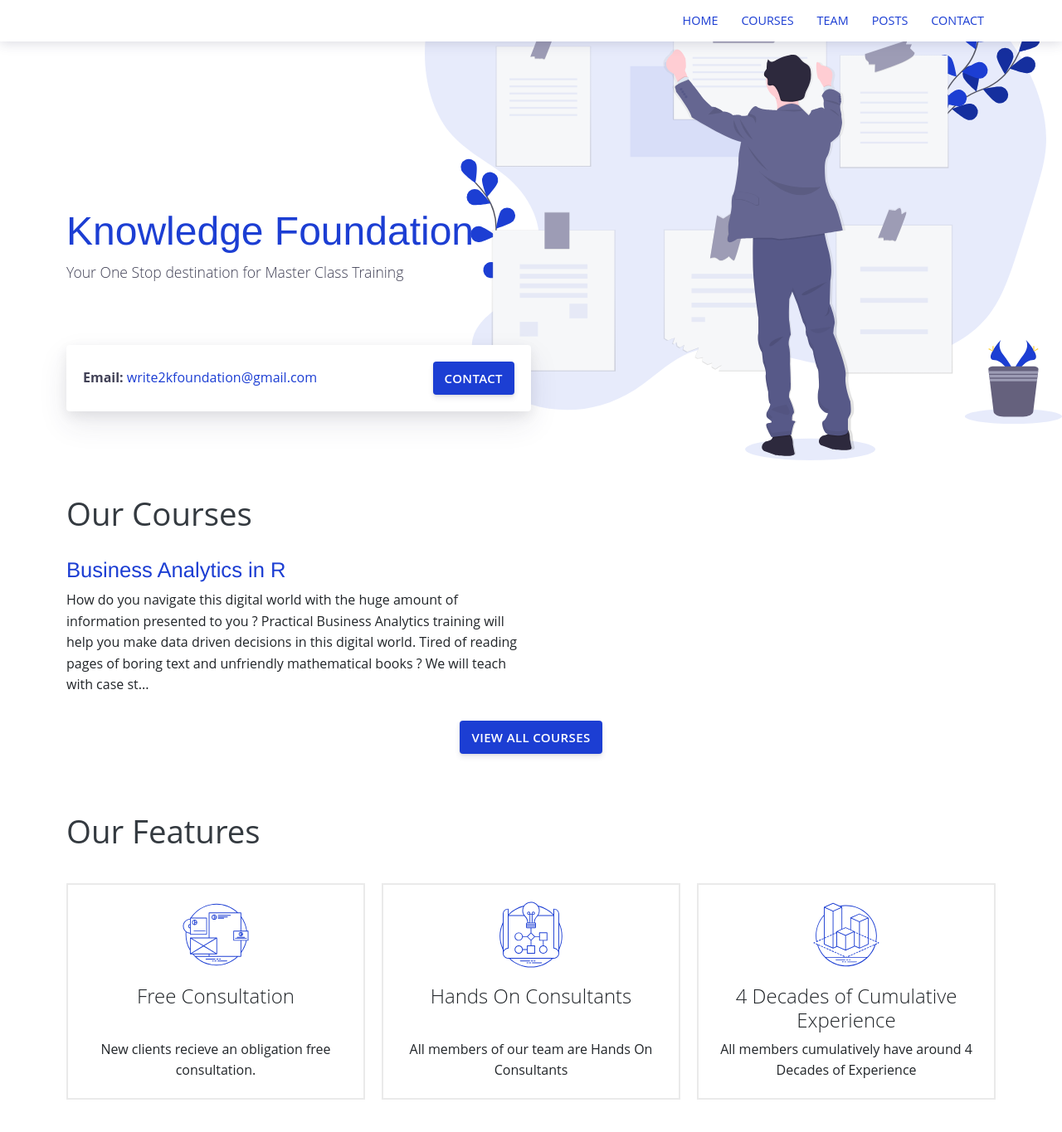
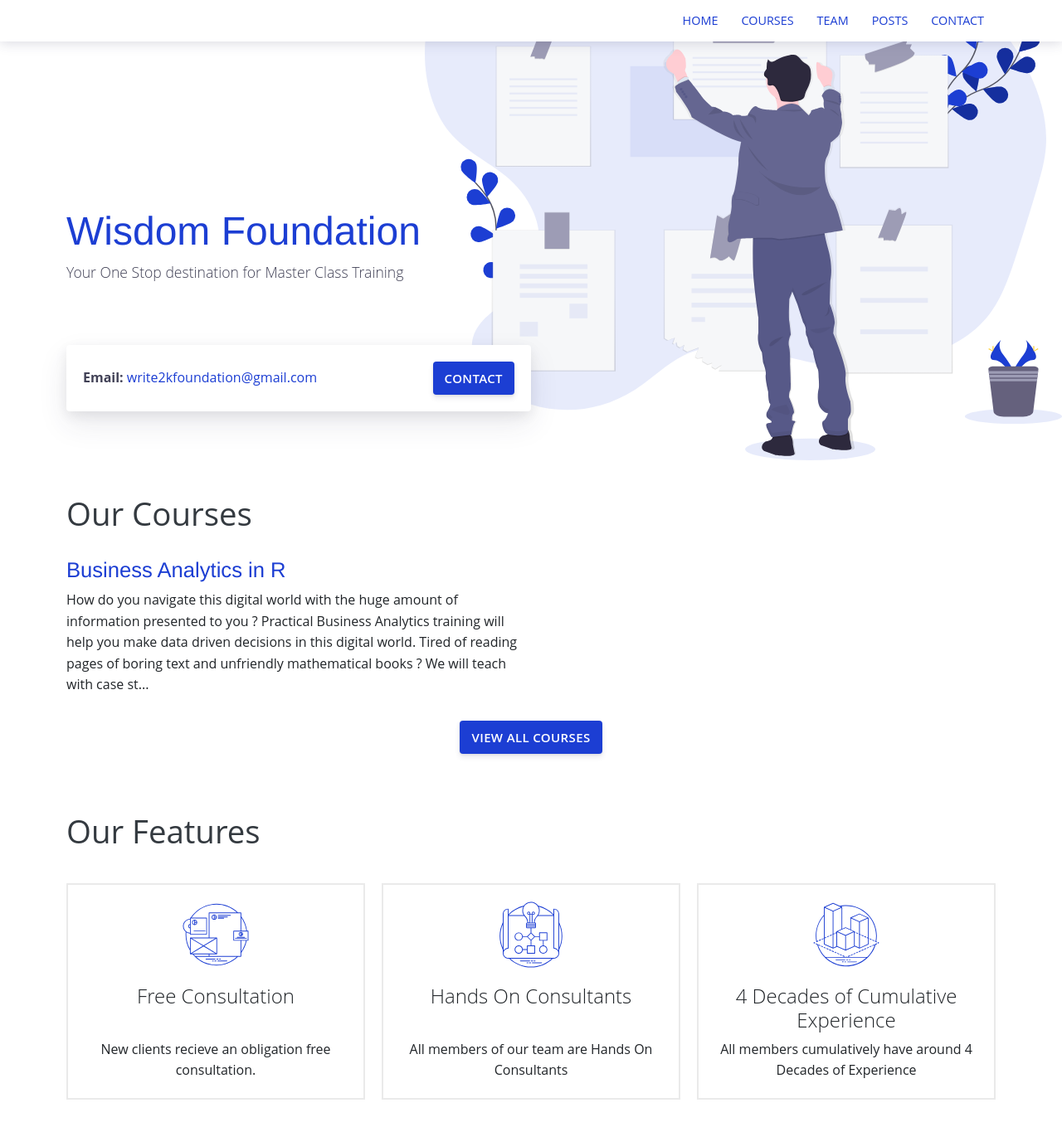
Before and after one commit to knowledgefoundation/knowledgefoundation.github.io, a Jekyll site: the page built from index.html, in a window 1280 px wide and 1400 px high. Shown: the top 1365 px of the window at 83% size. Built offline with Jekyll 4.4.1, drawn with Linux system fonts in a browser that asks for light colours; some of the changed text lies outside the part shown.

Commit message:
Name changes

```diff
--- a/_includes/sub-footer.html
+++ b/_includes/sub-footer.html
@@ -9,7 +9,7 @@
                 {{ site.data.contact.email }}</a></li>
           </ul>
           <ul>
-            <li><a href="https://www.kfoundation.com">www.kfoundation.com</a></li>
+            <li><a href="https://wisdomfoundation.in">wisdomfoundation.in</a></li>
           </ul>
         </div>
       </div>
--- a/courses.html
+++ b/courses.html
@@ -8,7 +8,7 @@ bodyClass: page-services-list
   <div class="container">
     <div class="row">
       <div class="col-12">
-        <h1>Knowledge Foundation Courses</h1>
+        <h1>Wisdom Foundation Courses</h1>
         <p>
           Empowering companies with <b>Knowledge</b> for making better business decisions
         </p>
--- a/index.html
+++ b/index.html
@@ -1,11 +1,11 @@
 ---
-title: Knowledge Foundation
+title: Wisdom Foundation
 layout: default
 bodyClass: page-home
 ---
 <div class="intro pb-4">
   <div class="container">
-    <h1>Knowledge Foundation</h1>
+    <h1>Wisdom Foundation</h1>
     <p>Your One Stop destination for Master Class Training</p>
   </div>
 </div>
```
